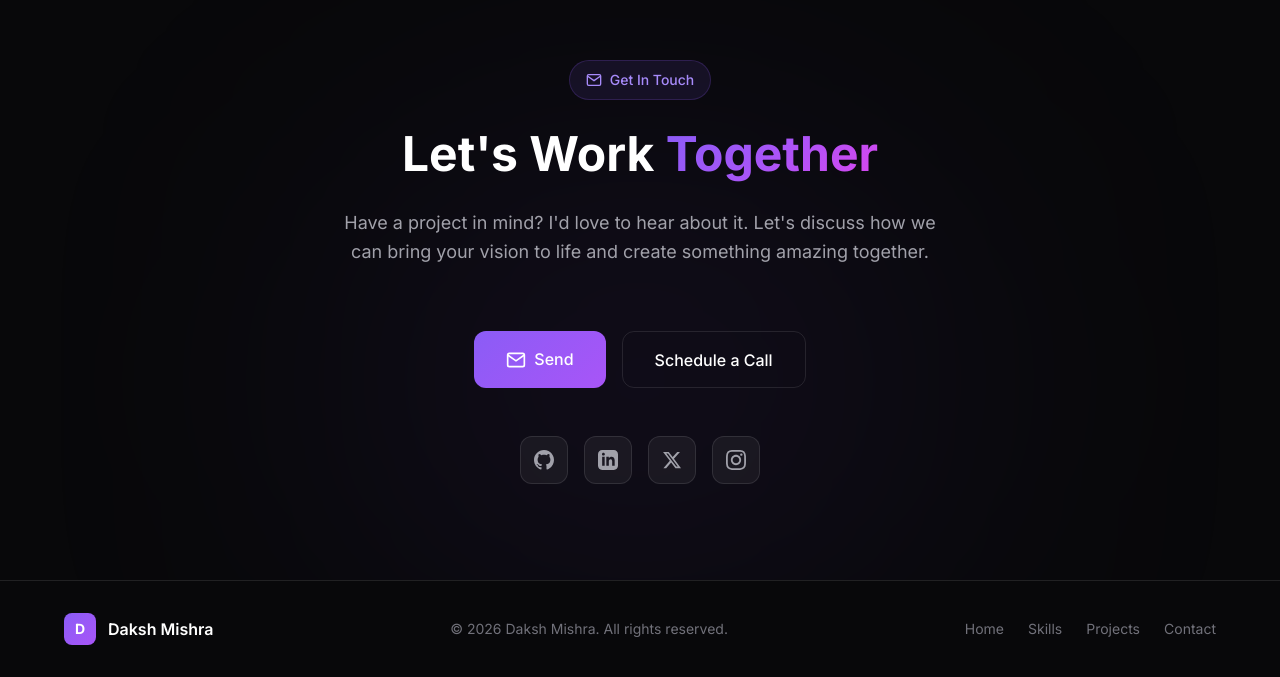
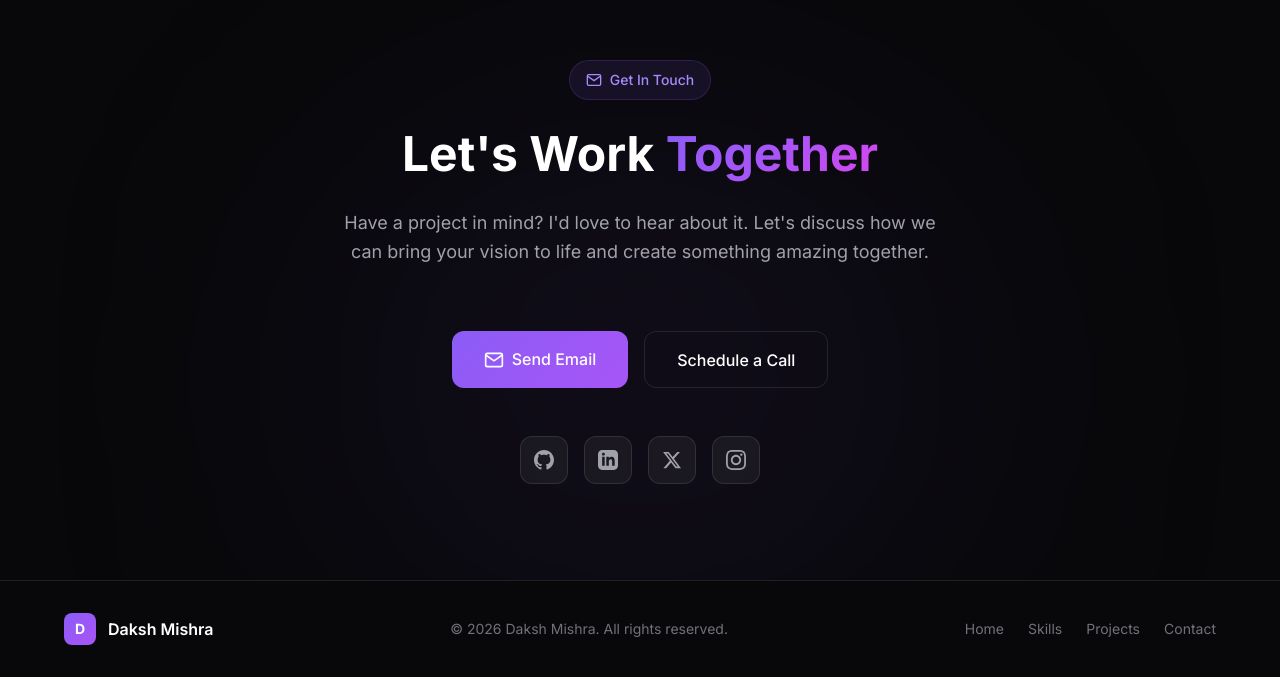
Before and after one commit to MishraDaksh/Portfolio, a plain HTML site: page index.html in a window 1280 px wide. Shown: the part 4284-4961 px from the top of the page. Drawn offline with Linux system fonts and the light colour scheme.

Commit message:
Update index.html

```diff
--- a/index.html
+++ b/index.html
@@ -438,7 +438,7 @@
             <path d="M4 4h16c1.1 0 2 .9 2 2v12c0 1.1-.9 2-2 2H4c-1.1 0-2-.9-2-2V6c0-1.1.9-2 2-2z"/>
             <polyline points="22,6 12,13 2,6"/>
           </svg>
-          Send
+          Send Email
         </a>
         <button class="btn btn-outline btn-lg" onclick="window.open('https://calendly.com', '_blank')">
           Schedule a Call
```
